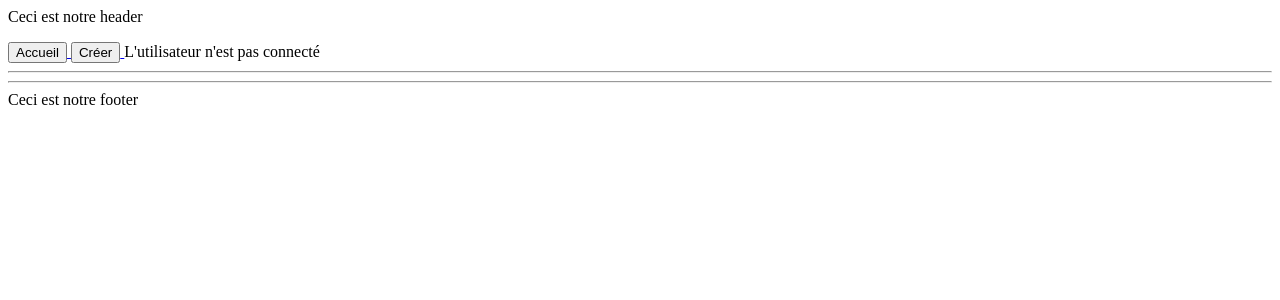
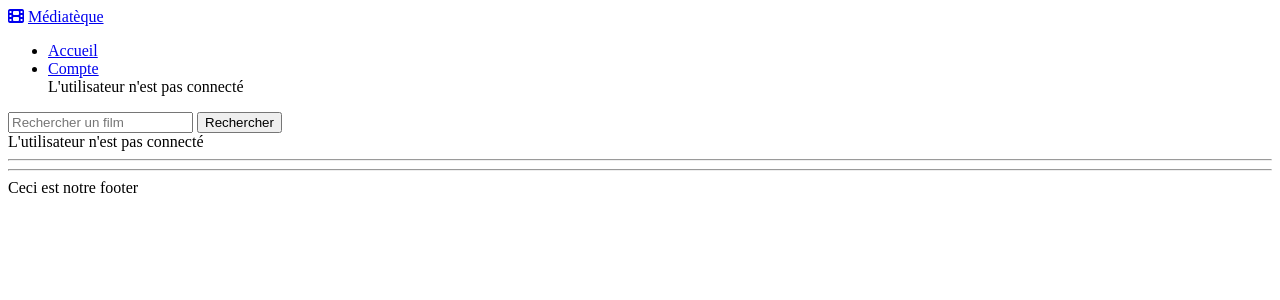
Before and after one commit to EmyLD/ecfCinema, a PHP site: page /index.php?action=Role in a window 1280 px wide. Shown: the top 300 px of the page. Run offline with PHP 8.4, Linux system fonts and the light colour scheme; some libraries are stand-ins or nearby versions.

Commit message:
accueil presque fini, manque hauteurs abolute image et ajout header

```diff
--- a/controller/home.php
+++ b/controller/home.php
@@ -3,7 +3,6 @@ require_once './model/repository/connexion.php';
 require_once './model/repository/MovieDao.php';
 require_once './model/repository/ActorDao.php';
 require_once './model/repository/RoleDao.php';
-
 require_once './model/entity/Movie.php';
 require_once './model/entity/Actor.php';
 require_once './model/entity/Role.php';
--- a/model/entity/Role.php
+++ b/model/entity/Role.php
@@ -49,6 +49,7 @@ class Role
          */
         public function setCharacter($character)
         {
+
                 $this->character = $character;
 
                 return $this;
@@ -59,6 +60,7 @@ class Role
          */
         public function getActor()
         {
+
                 return $this->actor;
         }
 
@@ -69,6 +71,7 @@ class Role
                  */
         public function setActor($actor)
         {
+
                 $this->actor = $actor;
 
                 return $this;
--- a/view/header.html.twig
+++ b/view/header.html.twig
@@ -1,18 +1,62 @@
+<!DOCTYPE html>
+<html lang="en">
+  <head>
+    <meta charset="UTF-8" />
+    <meta name="viewport" content="width=device-width, initial-scale=1.0" />
+    <title>Document</title>
+    <script
+      src="https://kit.fontawesome.com/99d22a9197.js"
+      crossorigin="anonymous"
+    ></script>
+  </head>
+  <body>
+    <header>
+      <nav class="navbar navbar-expand-sm bg-dark navbar-dark">
+        <!-- Brand/logo -->
+        <div class="">
+          <a href="home" class="navbar-brand"
+            ><i class="fa-solid fa-film"></i
+          ></a>
+          <a class="navbar-brand" href="home">Médiatèque</a>
+        </div>
 
+        <!-- Links -->
+        <div class="d-flex flex-row justify-content-between col align-items-center">
+          <ul class="navbar-nav">
+            <li class="nav-item">
+              <a class="nav-link" href="home">Accueil</a>
+            </li>
+			{% if session.user is defined %} Bonjour
+            {{ session.user }}
+			<li class="nav-item">
+				<a class="nav-link" href="creer">Création</a>
+			</li>
+			<button class="btn btn-outline-light text-light " type="button" >Logout</button>
+            {% else %}
+			<li class="nav-item">
+			  <a class="nav-link" href="login">Compte</a>
+			</li>
+			 L'utilisateur n'est pas connecté
+			 {% endif %}
+          </ul>
 
-		<header>
-			<p>Ceci est notre header</p>
-			<a href="home">
-				<button>Accueil</button>
-			</a>
-			<a href="creer">
-				<button>Créer</button>
-			</a>
-			{% if session.user is defined %}
-				Bonjour
-				{{session.user}}
-			{% else %}
-				L'utilisateur n'est pas connecté
-			{% endif %}
+          <form class="form-inline my-2 my-lg-0">
+            <div class="me-2">
+              <input type="text"  placeholder="Rechercher un film"/>
+              <button class="btn btn-outline-light text-light " type="button" >Rechercher</button>
+            </div>
+          </form>
+        </div>
+      </nav>
 
-		</header><hr>
+          <div class="col">
+            {% if session.user is defined %} Bonjour
+            {{ session.user }}
+            {% else %} L'utilisateur n'est pas connecté {% endif %}
+          </div>
+        </div>
+      </div>
+    </header>
+    <hr />
+  </body>
+</html>
--- a/view/web/css/home.css
+++ /dev/null
@@ -1,4 +0,0 @@
-#img_movie{
-    width: 100%;
-    height: 100%;
-}
--- a/view/web/css/style.css
+++ b/view/web/css/style.css
@@ -7,6 +7,7 @@ body {
 
 header,
 footer {
+   background-color: black;
    width: 100%;
    margin-bottom: 20px;
 }
```
Also changed, not shown: view/home.html.twig (+46 -37 lines). Lines whose indentation alone changed are shown as unchanged.
